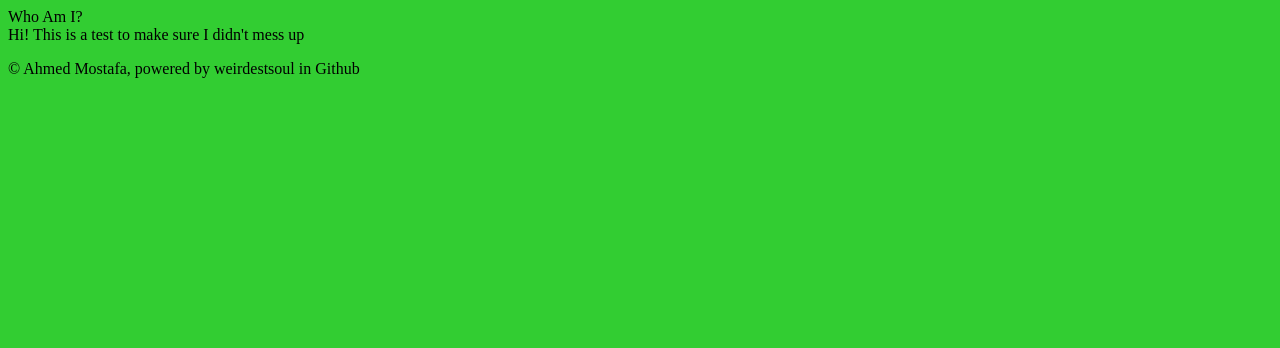
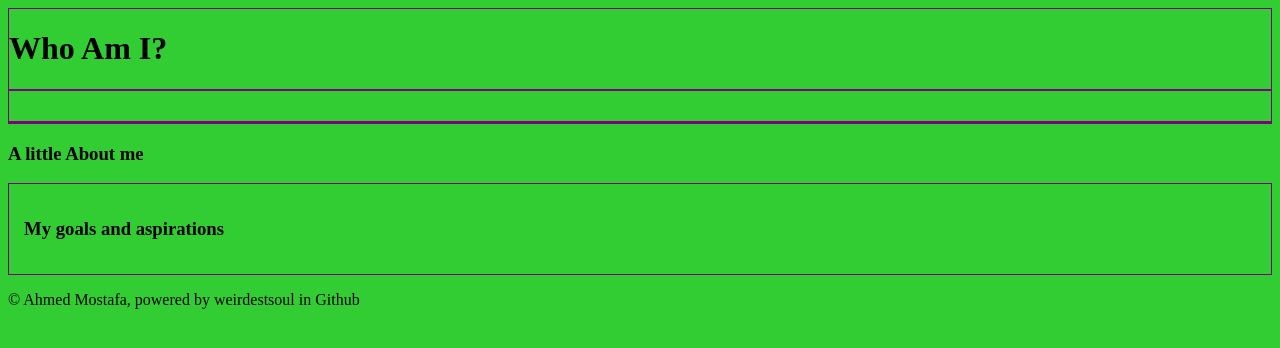
Before and after one commit to weirdestsoul/Individual-Website-Project, a plain HTML site: page index.html in a window 1280 px wide. Drawn offline with Linux system fonts and the light colour scheme.

Commit message:
Update index.html

```diff
--- a/index.html
+++ b/index.html
@@ -12,16 +12,42 @@
     <meta name="keywords" content="Project, HTML, School, Cats, Meow">
     <meta name="viewport" content="width=device-width, initial-scale=1.0">
 
-    <style> //div {border: thin dotted blue;} </style>
+    <style>
+      .header {
+        border: 1px solid purple;
+      }
+      .menu {
+        width: 25%
+        float: left;
+        padding: 15px;
+        border: 1px solid purple;
+      }
+      .main {
+        width: 75%
+        float: left;
+        padding: 15px;
+        border: 1px solid purple;
+      }
+    </style>
 
   </head>
   <body style="background-color:#32CD32">
-    <header>Who Am I?</header>
-    <div>Hi! This is a test to make sure I didn't mess up<div>
-    <nav></nav>
-    <aside></aside>
-    <section><article></article></section>
-<footer></footer>
+    <header class="header"><h1>Who Am I?</h1></header>
+    <nav class="menu"></nav>
+    <aside class="header"></aside>
+    <!--Write a little about me and where I come from-->
+    <h3>A little About me</h3>
+    <section class="main"><article>
+<!-- In this section I will write about my goals and aspirations-->
+      <h3>My goals and aspirations</h3>
+    </article></section>
+<footer>
+<!-- Links to the cats child pages with all of my cats names being hyperlinked-->
+
+
+
+
+</footer>
   </body>
 <footer>
   <p>&copy Ahmed Mostafa, powered by weirdestsoul in Github</p>
```
